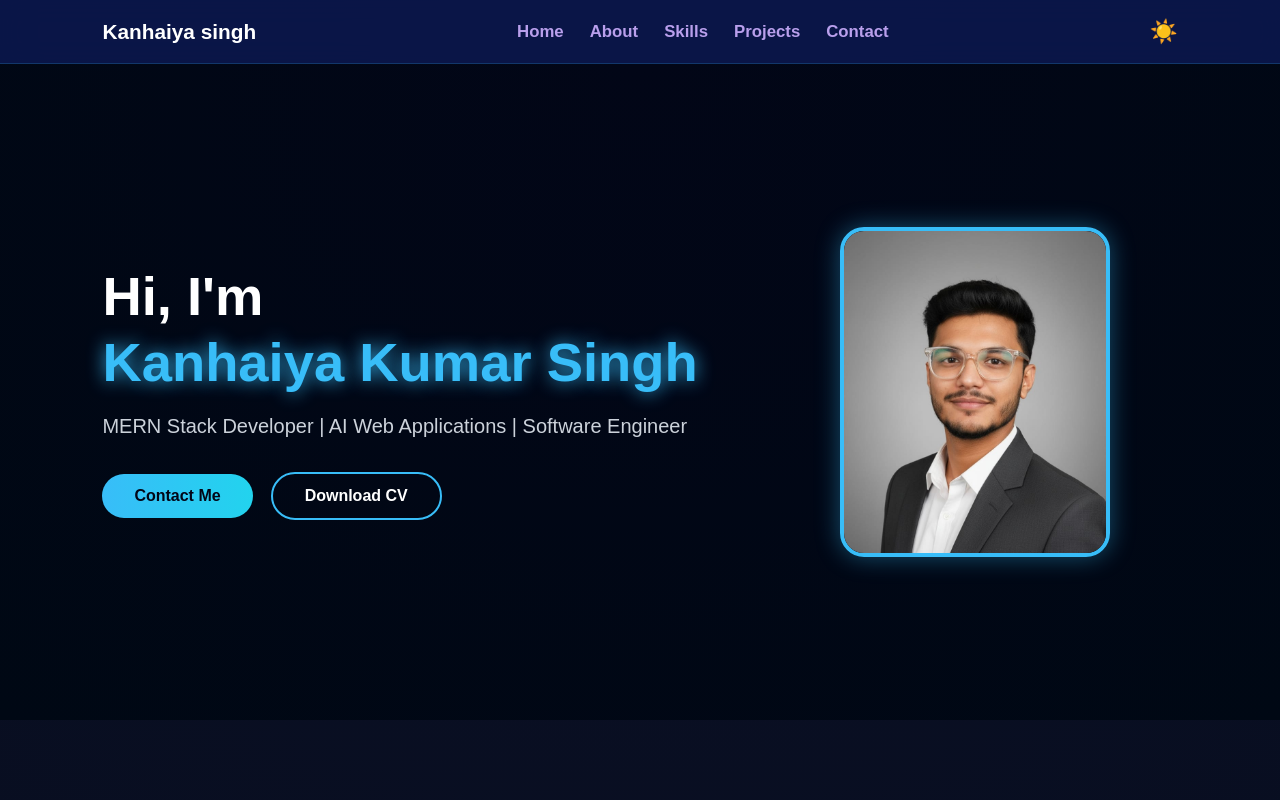
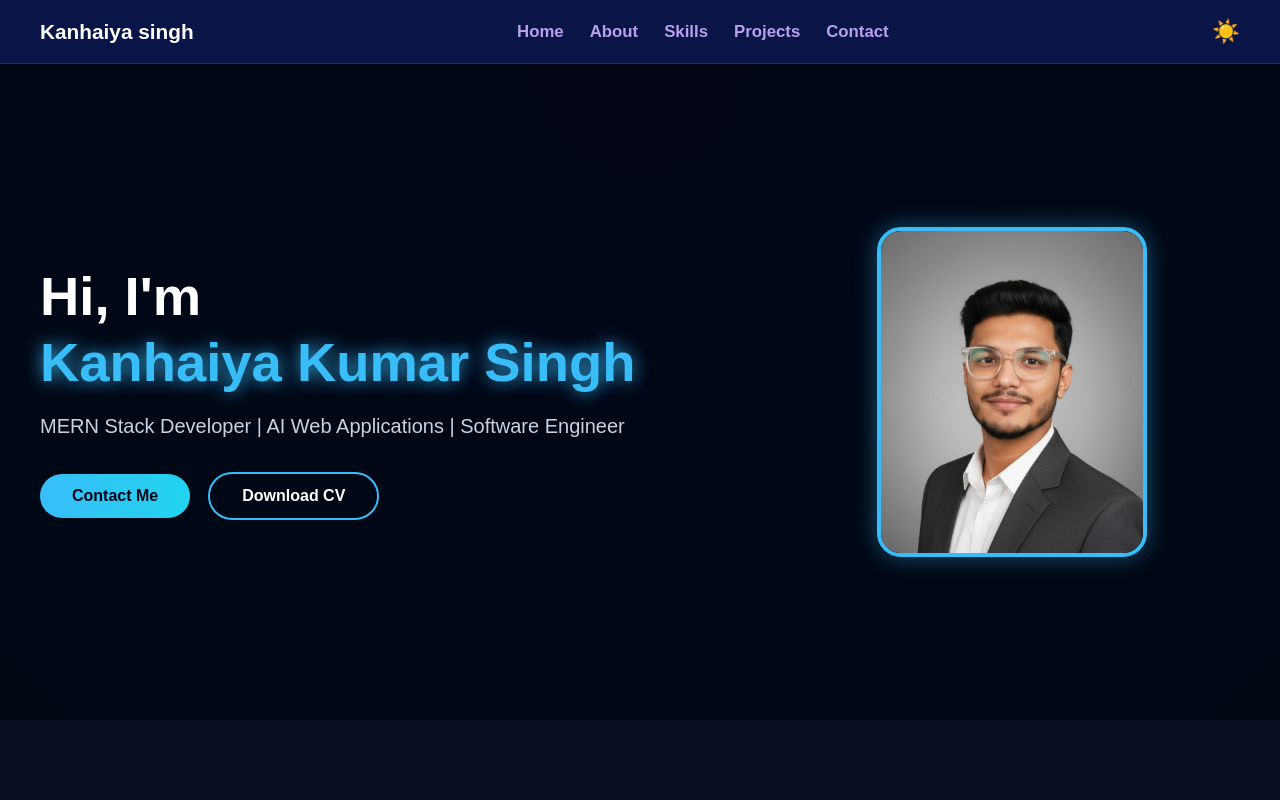
Before and after one commit to KANHAIYASINGH337/portfolio, a React (Create React App) app: page / in a window 1280 px wide. Shown: the top 800 px of the page. Built offline with nearby package versions, Linux system fonts and the light colour scheme.

Commit message:
fix: adjust navbar and hero padding to align near screen corners

```diff
--- a/src/App.css
+++ b/src/App.css
@@ -29,7 +29,7 @@ body {
   position: sticky;
   top: 0;
   z-index: 1000;
-  padding: 18px 8%;
+  padding: 18px 40px;
   display: flex;
   justify-content: space-between;
   align-items: center;
@@ -126,7 +126,7 @@ body {
   align-items: center;
   justify-content: space-between;
   gap: 60px;
-  padding: 40px 8%;
+  padding: 40px 40px;
 }
 
 .hero-left {
```
